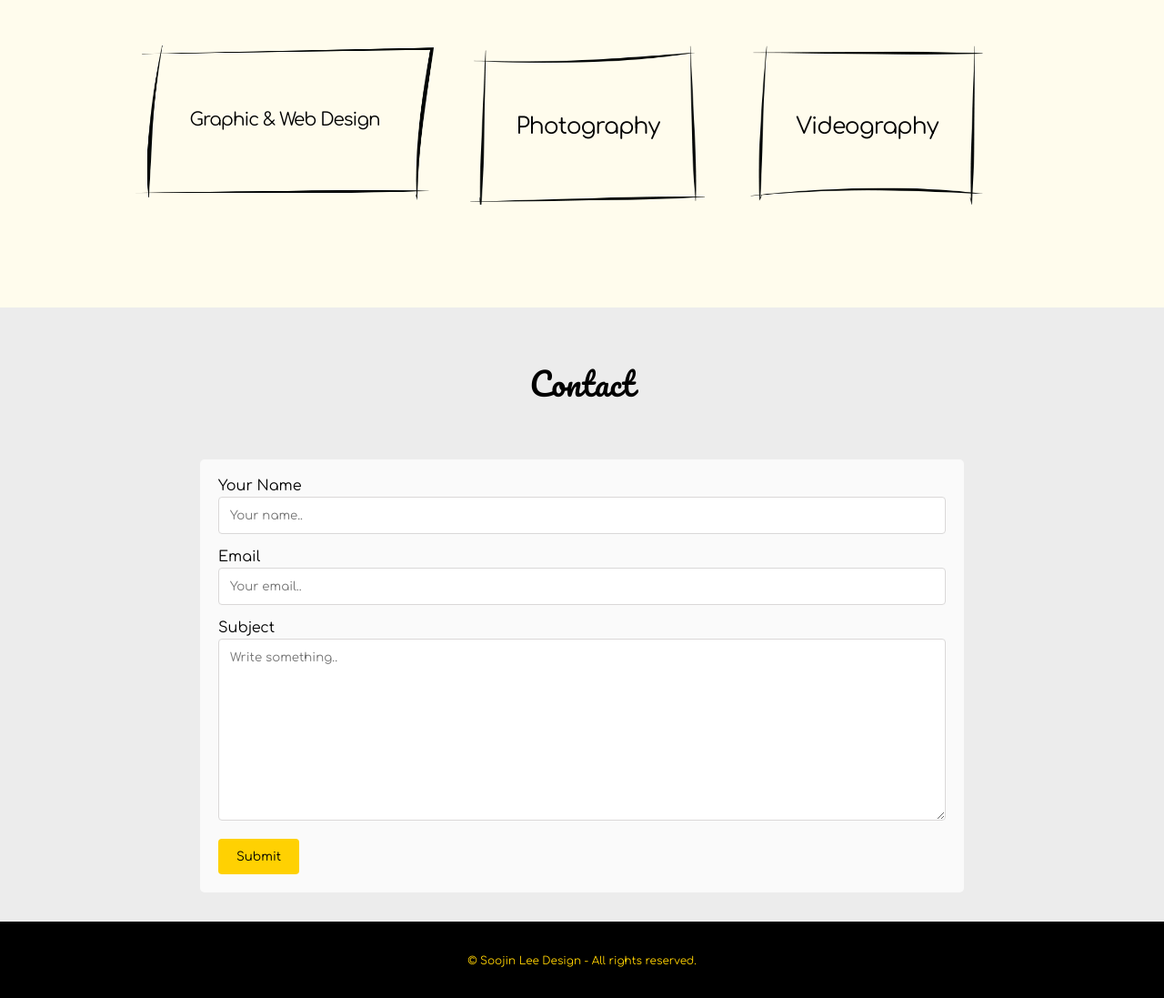
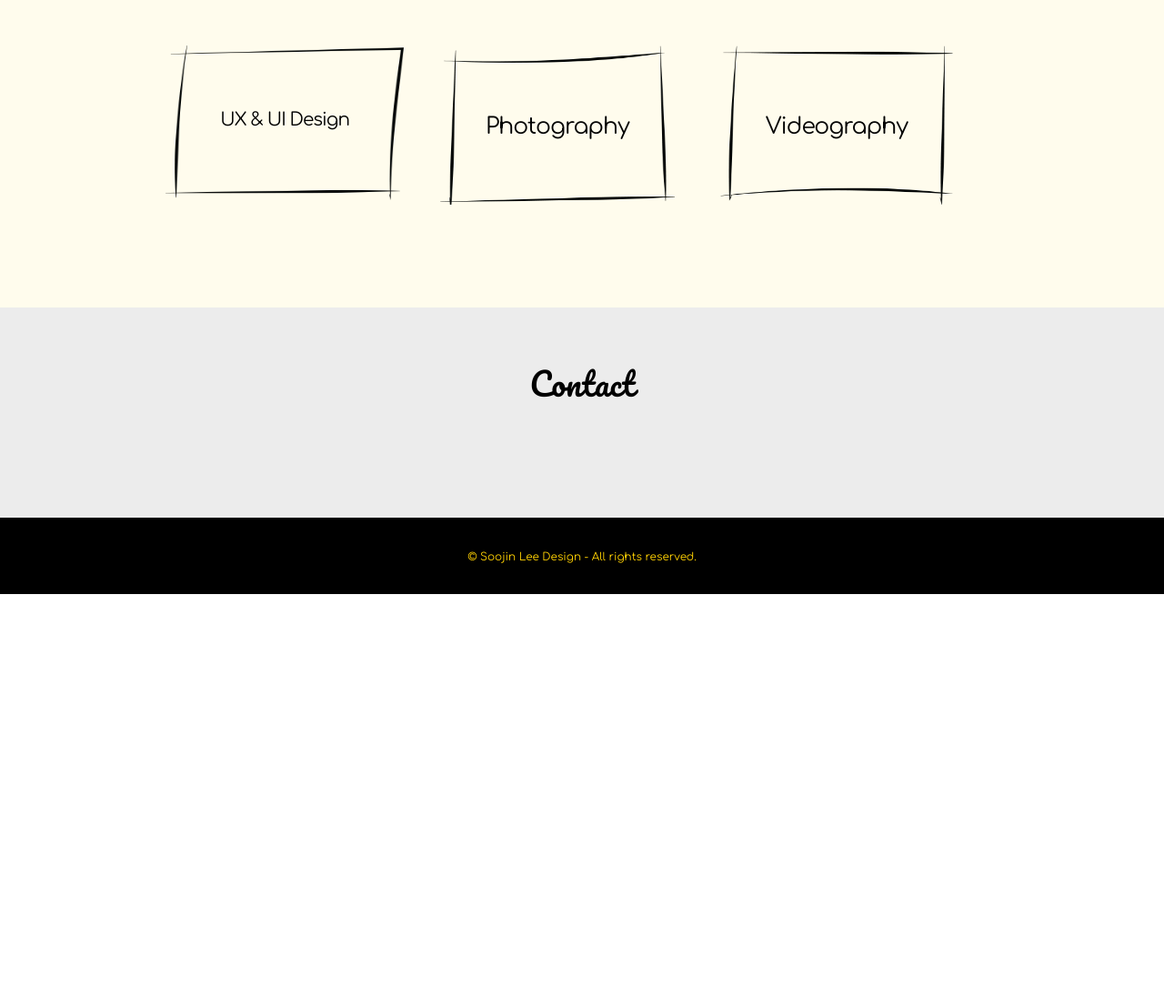
Before and after one commit to lee00682/lee00682.github.io, a plain HTML site: page index.html in a window 1280 px wide. Shown: the part 819-1916 px from the top of the page at 91% size. After the commit the page ends 1472 px from the top, so only its background shows below. Drawn offline with nearby package versions, Linux system fonts and the light colour scheme; a web font is replaced by a local one.

Commit message:
Update index.html

```diff
--- a/index.html
+++ b/index.html
@@ -84,9 +84,7 @@
                </h4>
                <p class="slide-bottom">Presently, <br> I’m studying in Interactive Media Design Algonquin College. Upon my graduation, I intend to further my knowledge in the area of UX & UI design.
                   <a href="about.html" class="smain-button slide-top">ABOUT ME</a>
-
                </p>
-
           </div>
 
         </div>
@@ -111,7 +109,7 @@
     <section class="sec-one">
         <h4>Portfolio</h4>
         <div class="work">
-          <div class="graphic slide-bottom"><h1><a href="https://www.instagram.com/soo.portfolio/" target="_blank">Graphic & Web Design</a></h1></div>
+          <div class="graphic slide-bottom"><h1><a href="https://www.uxfol.io/soolee" target="_blank">UX & UI Design</a></h1></div>
           <div class="photo slide-bottom"><h1><a href="photography.html">Photography</a></h1></div>
           <div class="video slide-bottom"><h1><a href="portfolio.html#v">Videography</a></h1></div>
         </div>
@@ -119,20 +117,11 @@
     <section class="sec-two">
         <h4><a name="contact">Contact</a></h4>
 
-        <div class="container slide-top">
-                <form action="/action_page.php">
-                  <label for="name">Your Name</label>
-                  <input type="text" id="name" name="name" placeholder="Your name..">
+        <section class="sec-two">
+            <script type="text/javascript" src="https://form.jotform.com/jsform/91605740855259"></script>
 
-                  <label for="email">Email</label>
-                  <input type="text" id="email" name="email" placeholder="Your email..">
 
-                  <label for="subject">Subject</label>
-                  <textarea id="subject" name="subject" placeholder="Write something.." style="height:200px"></textarea>
-
-                  <input type="submit" value="Submit">
-                </form>
-        </div>
+        </section>
 
 
 
```
Lines whose indentation alone changed are shown as unchanged.
